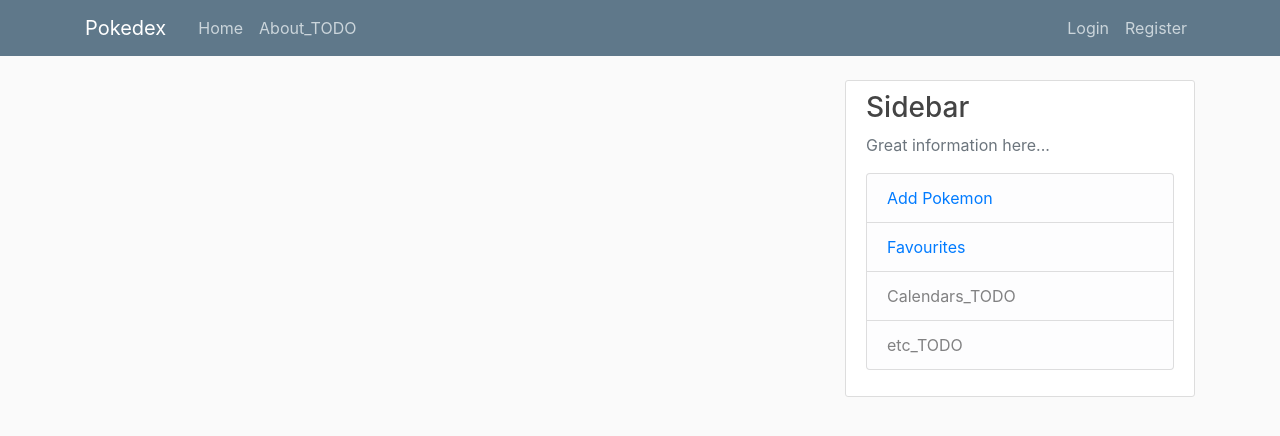
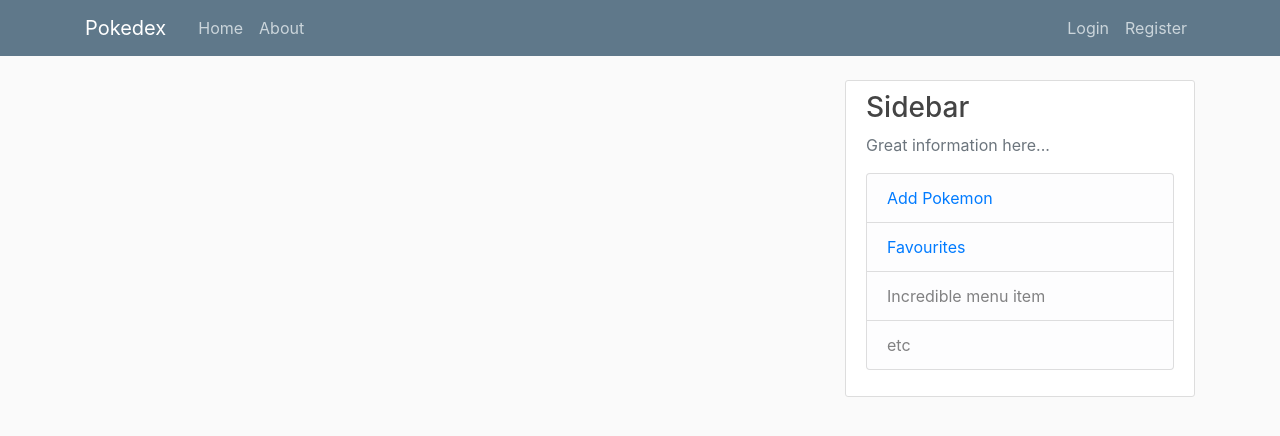
Before and after one commit to MNastri/novadata_django_pokemon, a Django app: page / in a window 1280 px wide. Shown: the top 436 px of the page. Run offline with Django 4.2, Linux system fonts and the light colour scheme; data that the repository does not hold is empty; some libraries are stand-ins or nearby versions.

Commit message:
chore:rename TODOs

```diff
--- a/pokedex/pokemons/templates/pokemons/main.html
+++ b/pokedex/pokemons/templates/pokemons/main.html
@@ -30,6 +30,6 @@
                         >
                             Favourites</a></li>
                     <li class="list-group-item list-group-item-light">
-                        Calendars_TODO</li>
+                        Incredible menu item</li>
                     <li class="list-group-item list-group-item-light">
-                        etc_TODO</li></ul></p></div></div></div></main>{% endblock main %}
+                        etc</li></ul></p></div></div></div></main>{% endblock main %}
--- a/pokedex/pokemons/templates/pokemons/navigation.html
+++ b/pokedex/pokemons/templates/pokemons/navigation.html
@@ -20,13 +20,13 @@
                     <a class="nav-item nav-link" href="{% url 'pokemons-home' %}">
                         Home</a>
                     <a class="nav-item nav-link" href="{% url 'pokemons-home' %}">
-                        About_TODO</a></div>
+                        About</a></div>
 
                 <!-- Navbar Right Side -->
                 <div class="navbar-nav">
                     {% if user.is_authenticated %}
                         <a class="nav-item nav-link" href="{% url 'pokemons-home' %}">
-                            {{ user }}_TODO</a>
+                            {{ user }}</a>
                         <a class="nav-item nav-link" href="{% url 'logout' %}">
                             Logout</a>
 
--- a/pokedex/pokemons/templates/pokemons/pokemon_detail.html
+++ b/pokedex/pokemons/templates/pokemons/pokemon_detail.html
@@ -9,6 +9,6 @@
                 <small class="text-muted">
                     Number {{ pokemon.number }}</small></div>
             <h2 class="article-title">
-                {{ post.title }}_TODO</h2>
+                Amazing Title</h2>
             <p class="article-content">
-                {{ post.content }}_TODO</p></div></article>{% endblock content %}
+                Awesom Content</p></div></article>{% endblock content %}
--- a/pokedex/pokemons/templates/pokemons/pokemon_list.html
+++ b/pokedex/pokemons/templates/pokemons/pokemon_list.html
@@ -28,6 +28,6 @@
                                         d="m8 2.748-.717-.737C5.6.281 2.514.878 1.4 3.053c-.523 1.023-.641 2.5.314 4.385.92 1.815 2.834 3.989 6.286 6.357 3.452-2.368 5.365-4.542 6.286-6.357.955-1.886.838-3.362.314-4.385C13.486.878 10.4.28 8.717 2.01L8 2.748zM8 15C-7.333 4.868 3.279-3.04 7.824 1.143c.06.055.119.112.176.171a3.12 3.12 0 0 1 .176-.17C12.72-3.042 23.333 4.867 8 15z"/></svg></a>
                 <h2>
                     <a class="article-title" href="#">
-                        {{ post.title }}_TODO</a></h2>
+                        Amazing Title</a></h2>
                 <p class="article-content">
-                    {{ post.content }}_TODO</p></div></article>{% endfor %}{% endblock content %}
+                    Awesome Content</p></div></article>{% endfor %}{% endblock content %}
--- a/pokedex/users/templates/users/favourites.html
+++ b/pokedex/users/templates/users/favourites.html
@@ -40,6 +40,6 @@
                         /></svg></a>
                 <h2>
                     <a class="article-title" href="#">
-                        {{ post.title }}_TODO</a></h2>
+                        Amazing Title</a></h2>
                 <p class="article-content">
-                    {{ post.content }}_TODO</p></div></article>{% endfor %}{% endif %}{% endblock content %}
+                    Awesome Content</p></div></article>{% endfor %}{% endif %}{% endblock content %}
```
